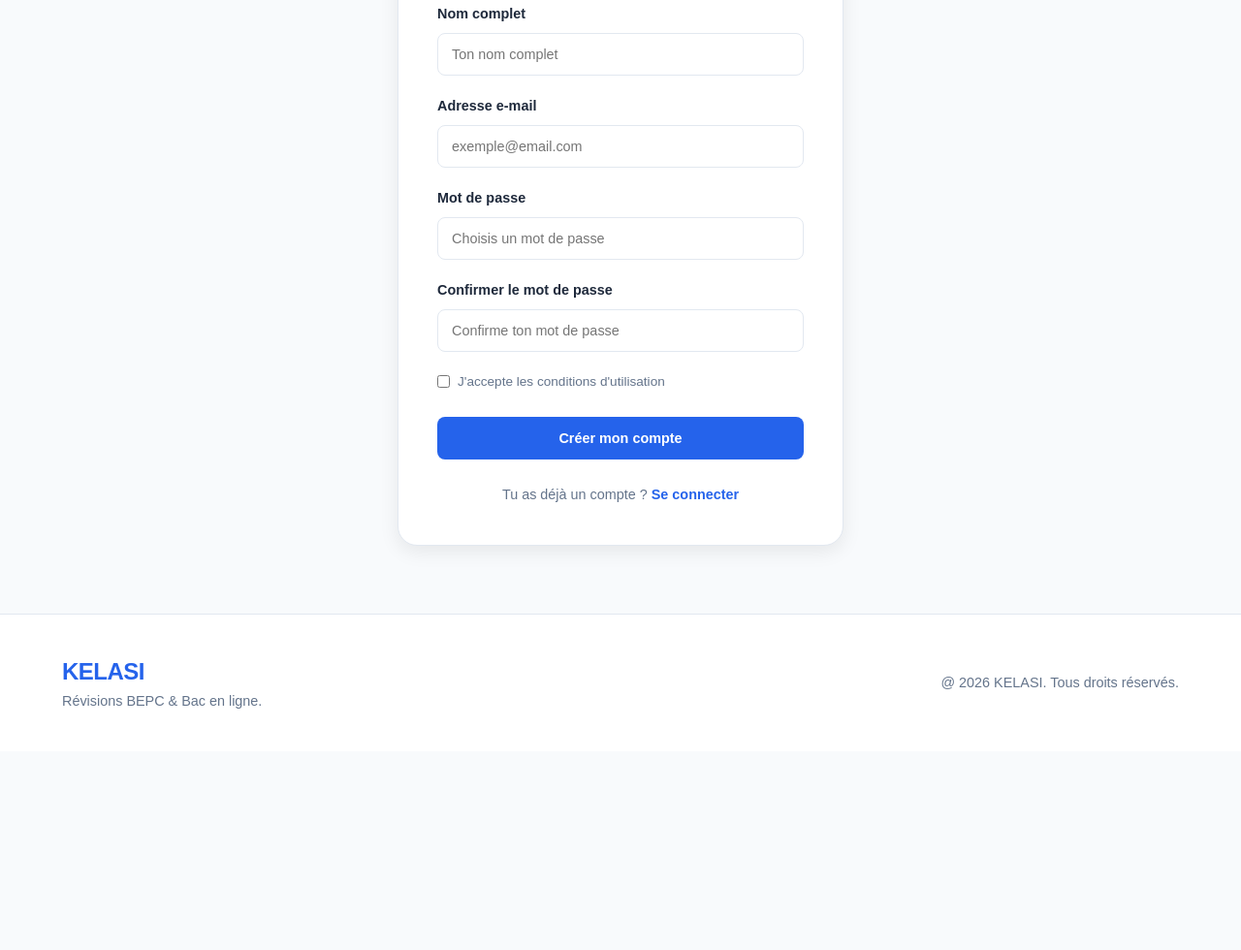
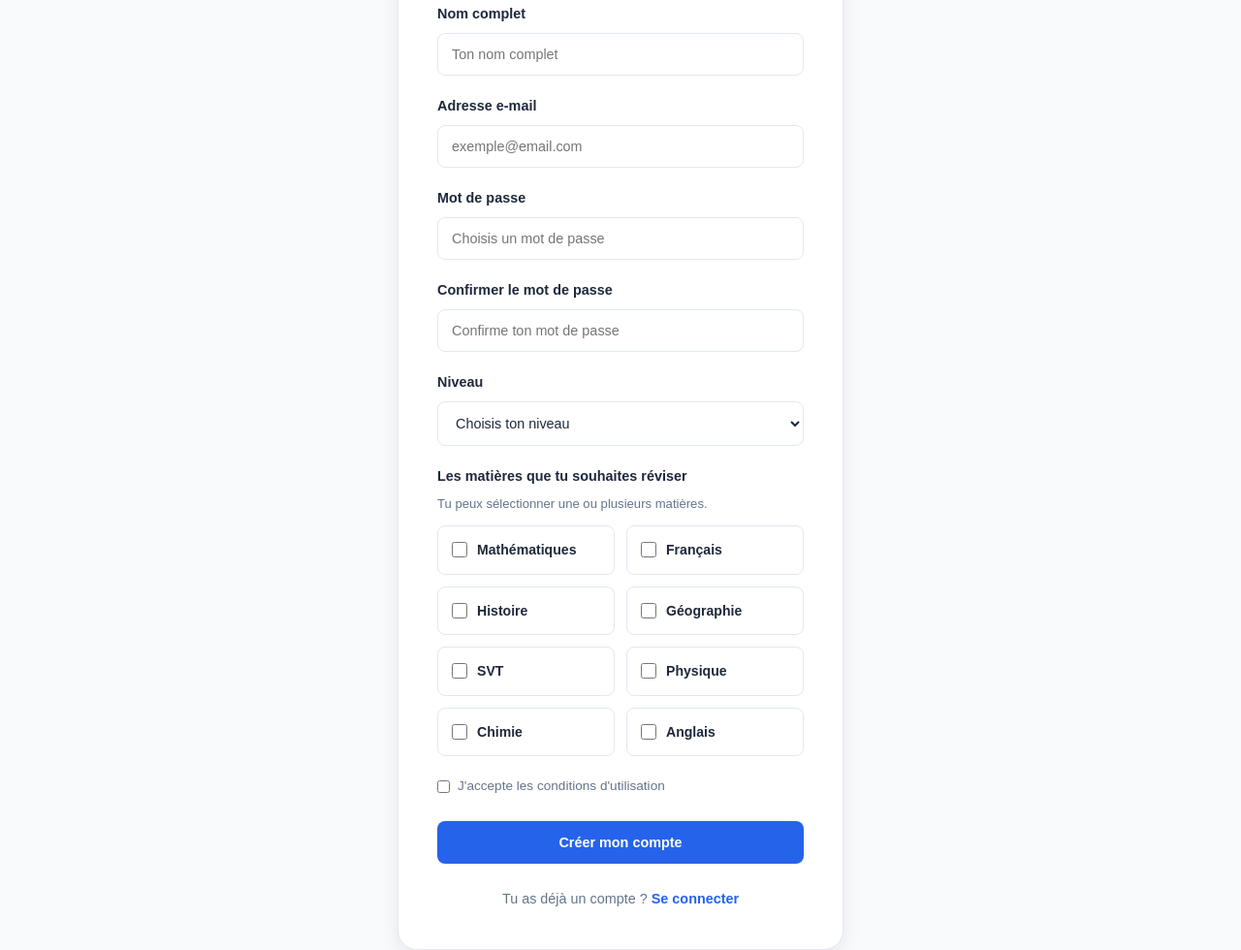
Before and after one commit to Yggdrasil2024/kelasi, a website: page frontend/register.html in a window 1280 px wide. Shown: the part 339-1319 px from the top of the page at 97% size. Before the commit the page ends 1114 px from the top, so only its background shows below. Drawn offline with Linux system fonts and the light colour scheme; files whose address does not match are found by name.

Commit message:
feat(ui): ajouter le niveau et le choix des matières

```diff
--- a/frontend/assets/css/pages.css
+++ b/frontend/assets/css/pages.css
@@ -973,3 +973,74 @@
         grid-column: 2;
     }
 }
+
+
+/* ========================================
+   REGISTER - SUBJECTS
+   ======================================== */
+
+.form-group select {
+    width: 100%;
+    padding: 13px 14px;
+    border: 1px solid var(--border-color);
+    border-radius: var(--radius-sm);
+    outline: none;
+    background: var(--white);
+    color: var(--text-dark);
+    font-family: inherit;
+    font-size: 0.9rem;
+    cursor: pointer;
+    transition: border-color 0.3s ease, box-shadow 0.3s ease;
+}
+
+.form-group select:focus {
+    border-color: var(--primary);
+    box-shadow: 0 0 0 3px rgba(37, 99, 235, 0.1);
+}
+
+.form-help {
+    margin: -2px 0 4px;
+    color: var(--text-light);
+    font-size: 0.82rem;
+}
+
+.subjects-selection {
+    display: grid;
+    grid-template-columns: repeat(2, 1fr);
+    gap: 12px;
+}
+
+.subject-option {
+    display: flex;
+    align-items: center;
+    gap: 10px;
+    padding: 13px 14px;
+    border: 1px solid var(--border-color);
+    border-radius: var(--radius-sm);
+    background: var(--white);
+    cursor: pointer;
+    transition: border-color 0.3s ease, background-color 0.3s ease;
+}
+
+.subject-option:hover {
+    border-color: var(--primary);
+    background: #f8fbff;
+}
+
+.subject-option input {
+    width: 16px;
+    height: 16px;
+    accent-color: var(--primary);
+    cursor: pointer;
+}
+
+.subject-option span {
+    color: var(--text-dark);
+    font-size: 0.88rem;
+}
+
+@media (max-width: 700px) {
+    .subjects-selection {
+        grid-template-columns: 1fr;
+    }
+}
--- a/frontend/register.html
+++ b/frontend/register.html
@@ -48,6 +48,62 @@
                         <input type="password" id="confirm-password" name="confirm-password" placeholder="Confirme ton mot de passe" required>
                     </div>
 
+                    <div class="form-group">
+                        <label for="level">Niveau</label>
+                        <select id="level" name="level" required>
+                            <option value="">Choisis ton niveau</option>
+                            <option value="BEPC">BEPC</option>
+                            <option value="BAC">Bac</option>
+                        </select>
+                    </div>
+
+                    <div class="form-group">
+                        <label>Les matières que tu souhaites réviser</label>
+                        <p class="form-help">Tu peux sélectionner une ou plusieurs matières.</p>
+
+                        <div class="subjects-selection">
+                            <label class="subject-option">
+                                <input type="checkbox" name="subjects" value="mathematiques">
+                                <span>Mathématiques</span>
+                            </label>
+
+                            <label class="subject-option">
+                                <input type="checkbox" name="subjects" value="francais">
+                                <span>Français</span>
+                            </label>
+
+                            <label class="subject-option">
+                                <input type="checkbox" name="subjects" value="histoire">
+                                <span>Histoire</span>
+                            </label>
+
+                            <label class="subject-option">
+                                <input type="checkbox" name="subjects" value="geographie">
+                                <span>Géographie</span>
+                            </label>
+
+                            <label class="subject-option">
+                                <input type="checkbox" name="subjects" value="svt">
+                                <span>SVT</span>
+                            </label>
+
+                            <label class="subject-option">
+                               <input type="checkbox" name="subjects" value="physique">
+                               <span>Physique</span>
+                            </label>
+
+                            <label class="subject-option">
+                                <input type="checkbox" name="subjects" value="chimie">
+                                <span>Chimie</span>
+                            </label>
+
+                            <label class="subject-option">
+                                <input type="checkbox" name="subjects" value="anglais">
+                                <span>Anglais</span>
+                            </label>
+                        </div>
+                    </div>
+
                     <div class="form-options">
                         <label class="checkbox-label">
                             <input type="checkbox" name="terms" required>
@@ -55,7 +111,9 @@
                         </label>
                     </div>
 
-                    <button type="submit" class="btn btn-primary auth-button">Créer mon compte</button>
+                    <button type="submit" class="btn btn-primary auth-button">
+                        Créer mon compte
+                    </button>
                 </form>
 
                 <div class="auth-footer">
```
